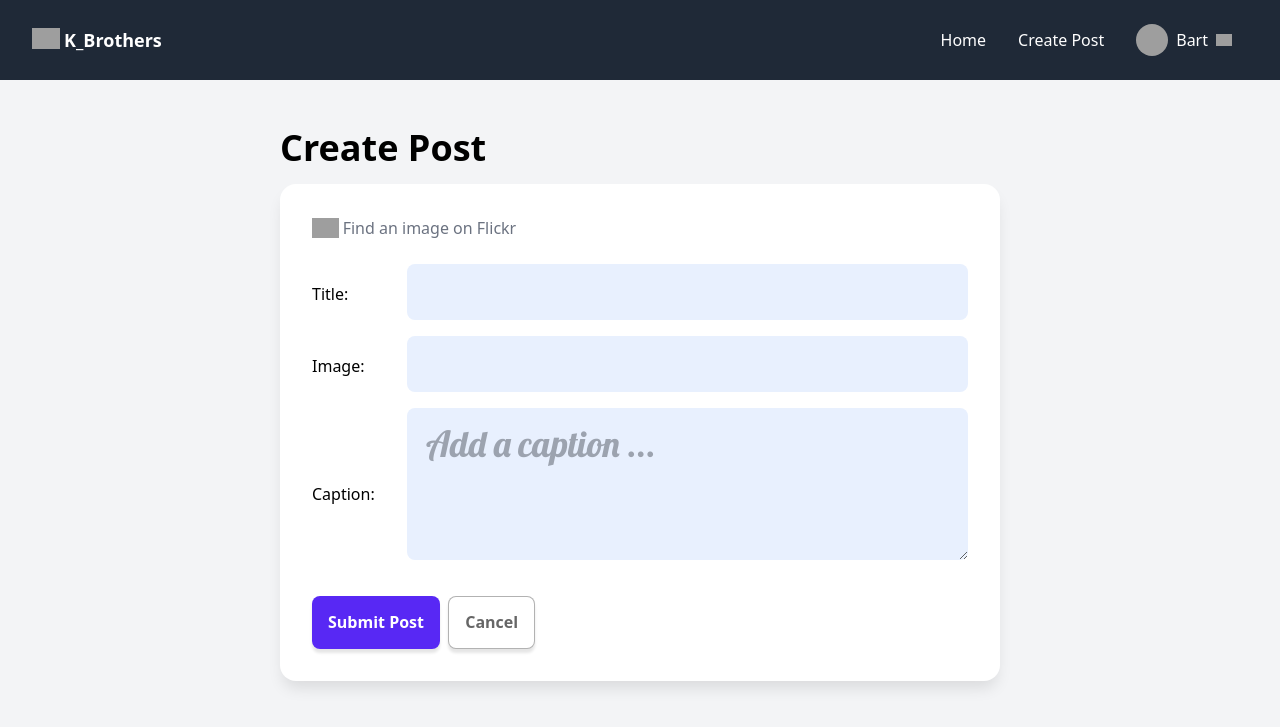
After one commit to sunil-kunkekar/K_Brothers, a Django app: page /post/create/ in a window 1280 px wide. The commit adds this page. Shown: the top 727 px of the page. Run offline with Django 5.2, Linux system fonts and the light colour scheme; some libraries are stand-ins or nearby versions; grey boxes are pictures that could not be loaded.

Commit message:
define the Create Post Backend side as well as Ordering and http referer

```diff
--- a/a_core/urls.py
+++ b/a_core/urls.py
@@ -15,10 +15,11 @@ Including another URLconf
     2. Add a URL to urlpatterns:  path('blog/', include('blog.urls'))
 """
 from django.contrib import admin
-from django.urls import path
+from django.urls import path,include
 from a_posts.views import *
 
 urlpatterns = [
     path('admin/', admin.site.urls),
-    path('',home),
+    path('',home,name='home'),
+    path('post/',include('a_posts.urls')),
 ]
--- /dev/null
+++ b/a_posts/forms.py
@@ -0,0 +1,18 @@
+from django.forms import ModelForm
+from django import forms
+from a_posts.models import *
+
+
+class PostCreateForm(ModelForm):
+    class Meta:
+        model = POST
+        fields = '__all__'
+        labels = {
+            'body' : 'Caption',
+            'tags' : 'Category'
+        }
+        widgets = {
+            'body' : forms.Textarea(attrs={'rows': 3, 'placeholder': 'Add a caption ...', 'class': 'font1 text-4xl'}),
+            'url' : forms.TextInput(attrs={'placeholder': 'Add url ...'}),
+            'tags' : forms.CheckboxSelectMultiple(),
+        }
--- a/a_posts/models.py
+++ b/a_posts/models.py
@@ -11,3 +11,5 @@ class POST(models.Model):
 
     def __str__(self):
         return self.title
+    class Meta:
+        ordering = ['-created_at']
--- /dev/null
+++ b/a_posts/urls.py
@@ -0,0 +1,7 @@
+
+from django.urls import path
+from a_posts.views import *
+
+urlpatterns = [
+    path('create/', post_create_view, name='post-create'),
+]
--- a/a_posts/views.py
+++ b/a_posts/views.py
@@ -1,6 +1,54 @@
-from django.shortcuts import render
+from django.shortcuts import render,redirect
 from a_posts.models import *
+from a_posts.forms import *
+
+
 # Create your views here.
 def home(request):
     posts = POST.objects.all()
     return render(request,'a_posts/home.html',{'posts':posts})
+
+
+def post_create_view(request):
+    form = PostCreateForm()
+    if request.method == 'POST':
+        form = PostCreateForm(request.POST)
+        if form.is_valid():
+            post = form.save()
+            return redirect('home')
+    return render(request,'a_posts/post_create.html',{'form':form})
+
+# def post_create_view(request):
+#     form = PostCreateForm()
+
+#     if request.method == 'POST':
+#         form = PostCreateForm(request.POST)
+#         if form.is_valid():
+#             post = form.save(commit=False)
+
+#             website = requests.get(form.data['url'])
+#             sourcecode = BeautifulSoup(website.text, 'html.parser')
+#             find_image = sourcecode.select('meta[content^="https://live.staticflickr.com/"]')
+#             try:
+#                 image = find_image[0]['content']
+#             except:
+#                 messages.error(request, 'Requested image is not on Flickr!')
+#                 return redirect('post-create')
+
+#             post.image = image
+
+#             find_title = sourcecode.select('h1.photo-title')
+#             title = find_title[0].text.strip()
+#             post.title = title
+
+#             find_artist = sourcecode.select('a.owner-name')
+#             artist = find_artist[0].text.strip()
+#             post.artist = artist
+
+#             post.author = request.user
+
+#             post.save()
+#             form.save_m2m()
+#             return redirect('home')
+
+#     return render(request, 'a_posts/post_create.html', {'form' : form })
--- /dev/null
+++ b/templates/a_posts/post_create.html
@@ -0,0 +1,19 @@
+{% extends 'layouts/b.html' %}
+
+{% block content%}
+<h1>Create Post</h1>
+<div class="card !p-8">
+
+    <div class="flex items-center mb-6">
+        <img class="h-5 object-cover mr-1" src="https://img.icons8.com/small/96/333333/search--v1.png"/>
+        <a href="https://www.flickr.com/explore" target="_blank" class="hover:underline text-gray-500">Find an image on Flickr</a>
+    </div>
+
+    <form method='POST'>
+        {% csrf_token %}
+        {{ form.as_p}}
+        <button type="submit" class="mt-1">Submit Post</button>
+        <a class="button secondaryAction ml-1" href="{{ request.META.HTTP_REFERER }}">Cancel</a>
+    </form>
+</div>
+{% endblock%}
--- a/templates/includes/header.html
+++ b/templates/includes/header.html
@@ -19,7 +19,7 @@
     x-transition:enter-end="opacity-100 translate-y-0">
         <ul class="flex items-center navitems flex-col md:flex-row gap-8 md:gap-0 justify-center h-full -translate-y-10 md:translate-y-0">
             <li><a href="/">Home</a></li>
-            <li><a href="">Create Post</a></li>
+            <li><a href="{% url 'post-create' %}">Create Post</a></li>
             <li x-data="{ dropdownOpen: false }" class="relative">
                 <a @click="dropdownOpen = !dropdownOpen" @click.away="dropdownOpen = false" class="cursor-pointer select-none">
                     <img class="h-8 w-8 rounded-full object-cover" src="https://pbs.twimg.com/profile_images/508601156767997952/fFTdKUf2_400x400.jpeg"/>
--- a/templates/layouts/a.html
+++ b/templates/layouts/a.html
@@ -1,6 +1,8 @@
 {% extends 'base.html' %}
 
 {% block layout %}
+
+{% include 'includes/hero.html' %}
 
 <content x-data="{ mobileSidebarOpen: false }" class="grid grid-cols-3 max-w-7xl mx-auto my-6 px-6">
     <mobileSidebarNav class="md:hidden col-span-full mx-auto mb-6 z-10 relative">
--- /dev/null
+++ b/templates/layouts/b.html
@@ -0,0 +1,12 @@
+{% extends 'base.html' %}
+
+{% block layout %}
+
+<content class="block max-w-3xl mx-auto my-12 px-6">
+
+        {% block content %}
+        {% endblock %}
+
+</content>
+
+{% endblock %}
```
Also changed, not shown: db.sqlite3.
